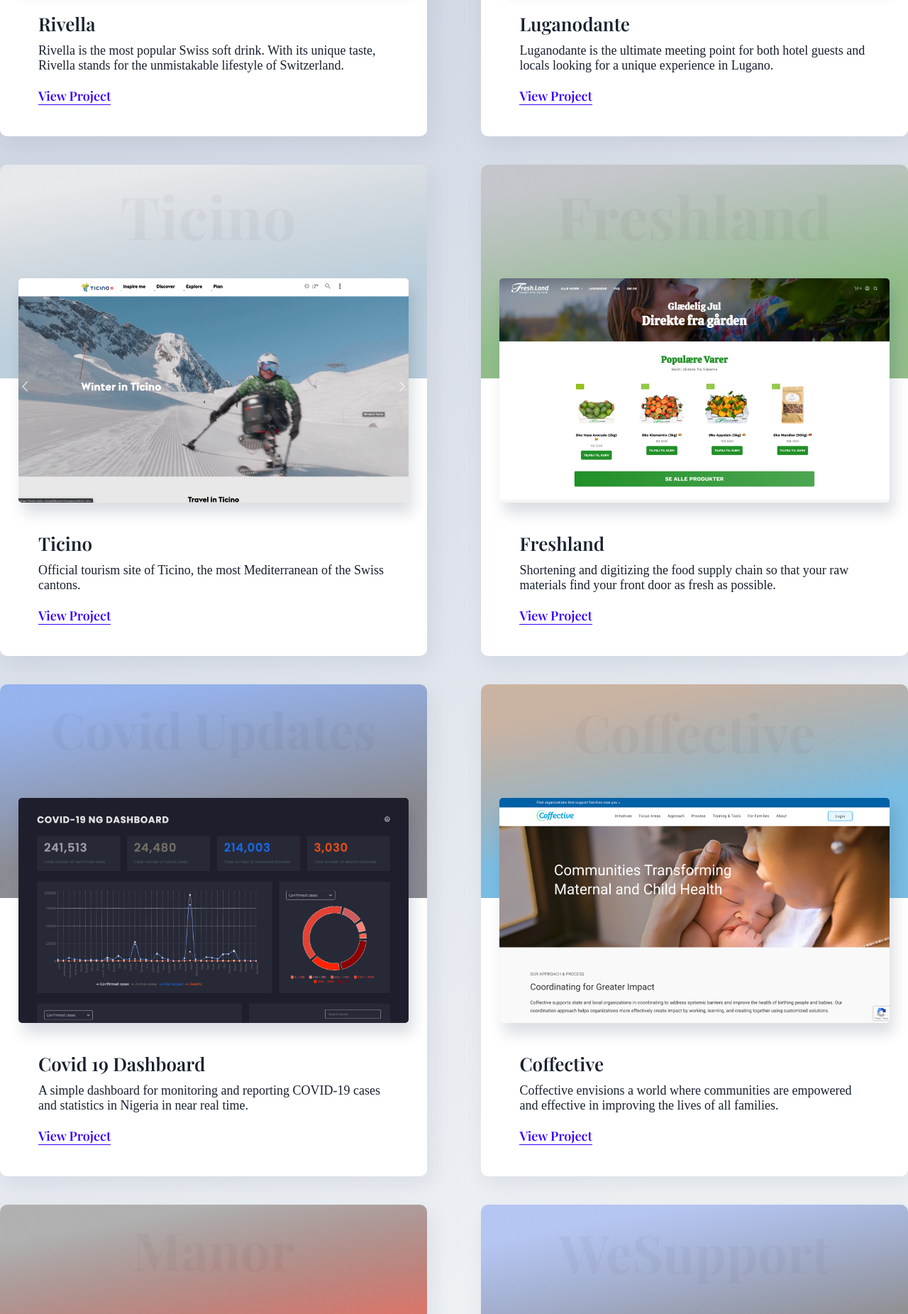
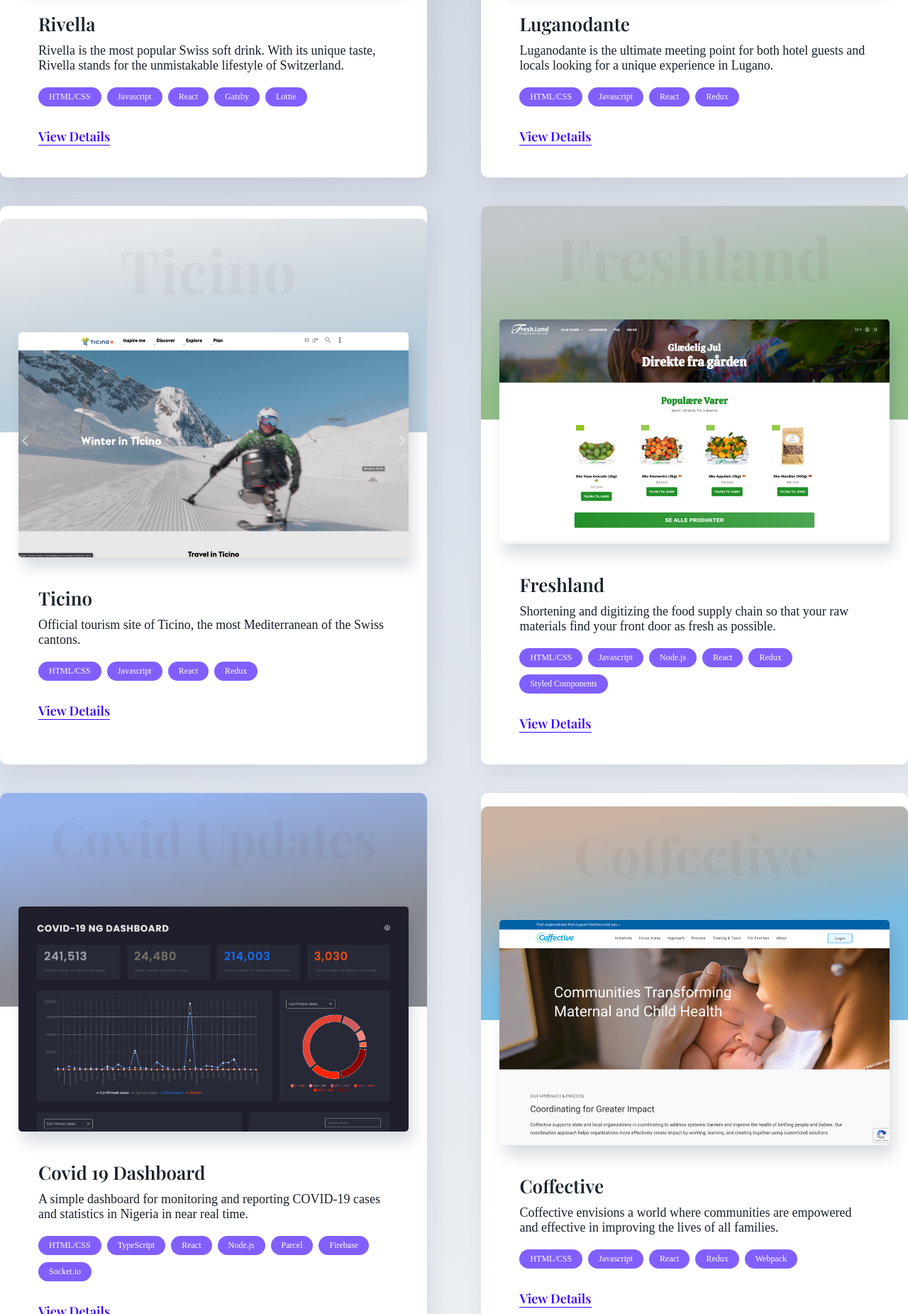
Before and after one commit to Chrismarcel/portfolio, a website: page index.html in a window 1280 px wide. Shown: the part 2970-4821 px from the top of the page at 71% size. Drawn offline with nearby package versions, Linux system fonts and the light colour scheme; a web font is replaced by a local one.

Commit message:
add skills tag

```diff
--- a/assets/styles/app.css
+++ b/assets/styles/app.css
@@ -694,6 +694,8 @@
   font-weight: 600;
   color: #3700ff;
   border-bottom: 1px solid;
+  margin-top: 20px;
+  display: inline-block;
 }
 
 #rivella {
@@ -730,7 +732,7 @@
 
 .contact__details {
   margin-top: 30px;
-  line-height: 3rem;
+  line-height: 2.5rem;
   font-size: 20px;
 }
 
@@ -787,6 +789,22 @@
 
 .credits i {
   color: #ff9d00;
+}
+
+.skills-tag__wrapper {
+  display: flex;
+  flex-wrap: wrap;
+}
+
+.skills-tag__wrapper span {
+  display: inline-block;
+  margin-right: 8px;
+  font-size: 12px;
+  background: #815fff;
+  color: #ffffff;
+  padding: 6px 15px;
+  border-radius: 22px;
+  margin-bottom: 10px;
 }
 
 @media only screen and (min-width: 420px) {
@@ -932,6 +950,7 @@
     font-size: 30px;
     margin-top: 70px;
     max-width: 70%;
+    line-height: 3rem;
   }
 
   .contact__info {
--- a/index.html
+++ b/index.html
@@ -288,7 +288,14 @@
               <p class="project__description">
                 Rivella is the most popular Swiss soft drink. With its unique taste, Rivella stands for the unmistakable lifestyle of Switzerland.
               </p>
-              <a class="project__link" href="https://rivella.ch" rel="noopener noreferrer" target="_blank">View Project</a>
+              <p class="skills-tag__wrapper">
+                <span>HTML/CSS</span>
+                <span>Javascript</span>
+                <span>React</span>
+                <span>Gatsby</span>
+                <span>Lottie</span>
+              </p>
+              <a class="project__link" href="https://rivella.ch" rel="noopener noreferrer" target="_blank">View Details</a>
             </div>
           </div>
           <div class="project__img-card" data-aos="fade-up" data-aos-delay="1500" data-aos-duration="800">
@@ -300,7 +307,13 @@
               <p class="project__description">
                 Luganodante is the ultimate meeting point for both hotel guests and locals looking for a unique experience in Lugano.
               </p>
-              <a class="project__link" href="https://luganodante.com/" rel="noopener noreferrer" target="_blank">View Project</a>
+              <p class="skills-tag__wrapper">
+                <span>HTML/CSS</span>
+                <span>Javascript</span>
+                <span>React</span>
+                <span>Redux</span>
+              </p>
+              <a class="project__link" href="https://luganodante.com/" rel="noopener noreferrer" target="_blank">View Details</a>
             </div>
           </div>
           <div class="project__img-card" data-aos="fade-up" data-aos-delay="1300" data-aos-duration="800">
@@ -312,7 +325,13 @@
               <p class="project__description">
                 Official tourism site of Ticino, the most Mediterranean of the Swiss cantons.
               </p>
-              <a class="project__link" href="https://ticino.ch" rel="noopener noreferrer" target="_blank">View Project</a>
+              <p class="skills-tag__wrapper">
+                <span>HTML/CSS</span>
+                <span>Javascript</span>
+                <span>React</span>
+                <span>Redux</span>
+              </p>
+              <a class="project__link" href="https://ticino.ch" rel="noopener noreferrer" target="_blank">View Details</a>
             </div>
           </div>
           <div class="project__img-card" data-aos="fade-up" data-aos-delay="1500" data-aos-duration="800">
@@ -324,7 +343,15 @@
               <p class="project__description">
                 Shortening and digitizing the food supply chain so that your raw materials find your front door as fresh as possible.
               </p>
-              <a class="project__link" href="https://fresh.land/dk/" rel="noopener noreferrer" target="_blank">View Project</a>
+              <p class="skills-tag__wrapper">
+                <span>HTML/CSS</span>
+                <span>Javascript</span>
+                <span>Node.js</span>
+                <span>React</span>
+                <span>Redux</span>
+                <span>Styled Components</span>
+              </p>
+              <a class="project__link" href="https://fresh.land/dk/" rel="noopener noreferrer" target="_blank">View Details</a>
             </div>
           </div>
           <div class="project__img-card" data-aos="fade-up" data-aos-delay="1300" data-aos-duration="800">
@@ -336,7 +363,16 @@
               <p class="project__description">
                 A simple dashboard for monitoring and reporting COVID-19 cases and statistics in Nigeria in near real time.
               </p>
-              <a class="project__link" href="https://covid19nigeria.herokuapp.com/" rel="noopener noreferrer" target="_blank">View Project</a>
+              <p class="skills-tag__wrapper">
+                <span>HTML/CSS</span>
+                <span>TypeScript</span>
+                <span>React</span>
+                <span>Node.js</span>
+                <span>Parcel</span>
+                <span>Firebase</span>
+                <span>Socket.io</span>
+              </p>
+              <a class="project__link" href="https://covid19nigeria.herokuapp.com/" rel="noopener noreferrer" target="_blank">View Details</a>
             </div>
           </div>
           <div class="project__img-card" data-aos="fade-up" data-aos-delay="1500" data-aos-duration="800">
@@ -348,7 +384,14 @@
               <p class="project__description">
                 Coffective envisions a world where communities are empowered and effective in improving the lives of all families.
               </p>
-              <a class="project__link" href="https://coffective.com/" rel="noopener noreferrer" target="_blank">View Project</a>
+              <p class="skills-tag__wrapper">
+                <span>HTML/CSS</span>
+                <span>Javascript</span>
+                <span>React</span>
+                <span>Redux</span>
+                <span>Webpack</span>
+              </p>
+              <a class="project__link" href="https://coffective.com/" rel="noopener noreferrer" target="_blank">View Details</a>
             </div>
           </div>
           <div class="project__img-card" data-aos="fade-up" data-aos-delay="1300" data-aos-duration="800">
@@ -360,7 +403,14 @@
               <p class="project__description">
                 Manor Mastercard is a convenient and secure means of payment which enables customers benefit from Manor loyalty programs.
               </p>
-              <a class="project__link" href="https://manoronboarding.viseca.ch/de" rel="noopener noreferrer" target="_blank">View Project</a>
+              <p class="skills-tag__wrapper">
+                <span>HTML/CSS</span>
+                <span>Javascript</span>
+                <span>React</span>
+                <span>Redux</span>
+                <span>Webpack</span>
+              </p>
+              <a class="project__link" href="https://manoronboarding.viseca.ch/de" rel="noopener noreferrer" target="_blank">View Details</a>
             </div>
           </div>
           <div class="project__img-card" data-aos="fade-up" data-aos-delay="1500" data-aos-duration="800">
@@ -372,7 +422,14 @@
               <p class="project__description">
                 Support local businesses during the Covid-19 pandemic by buying e-gift cards.
               </p>
-              <a class="project__link" href="https://wesupport.business" rel="noopener noreferrer" target="_blank">View Project</a>
+              <p class="skills-tag__wrapper">
+                <span>HTML/CSS</span>
+                <span>Javascript</span>
+                <span>React</span>
+                <span>Redux</span>
+                <span>Styled Components</span>
+              </p>
+              <a class="project__link" href="https://wesupport.business" rel="noopener noreferrer" target="_blank">View Details</a>
             </div>
           </div>
         </div>
```
